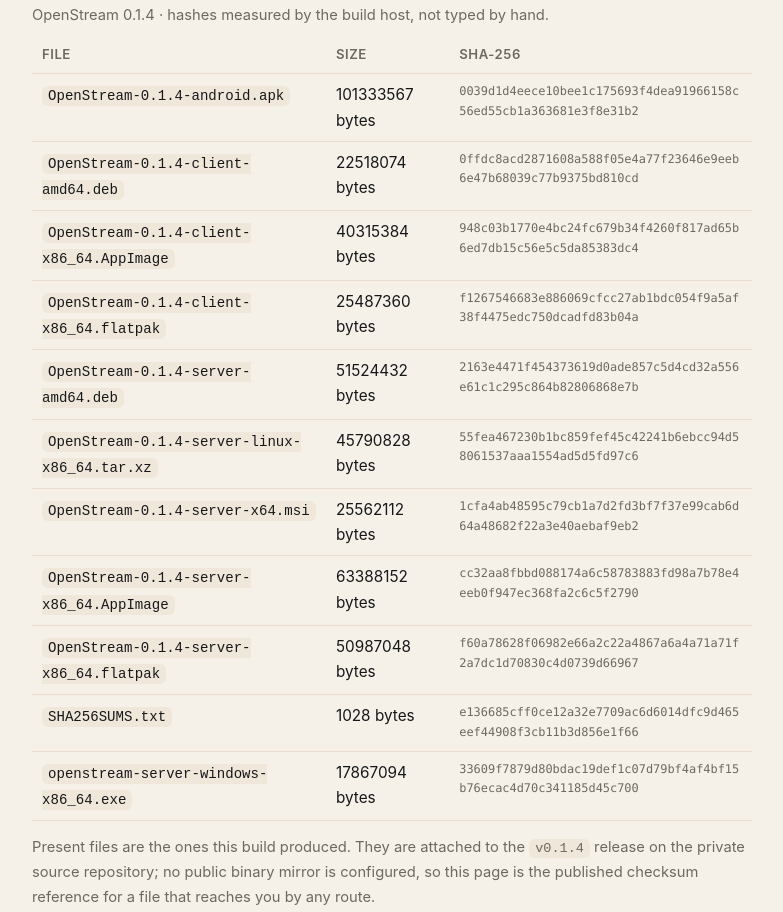
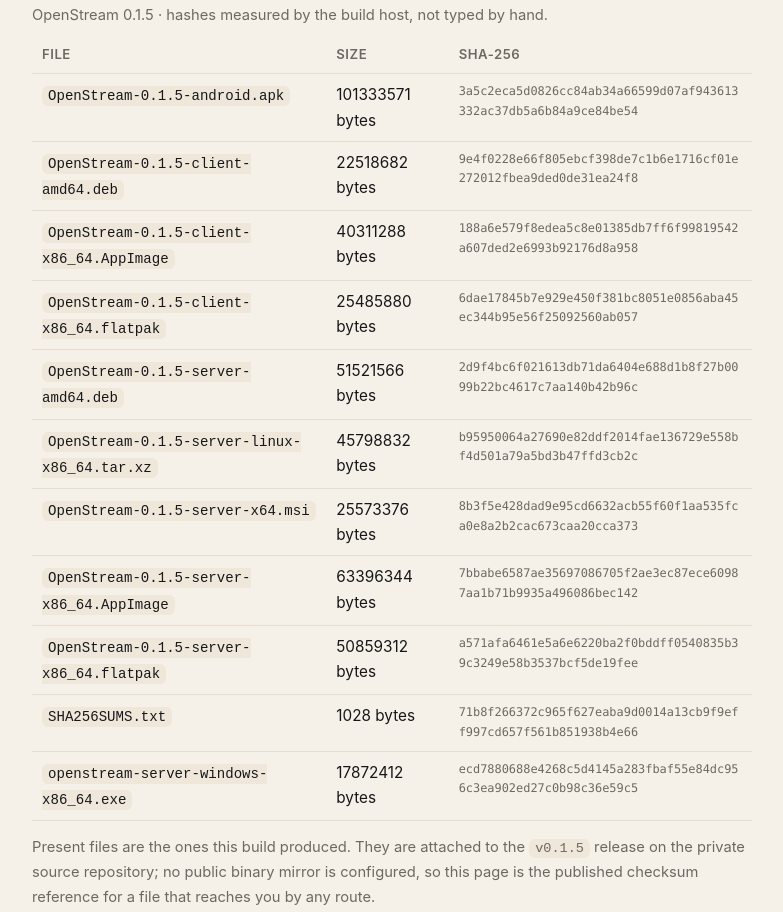
Before and after one commit to mhqurashi-apps/openstream, a plain HTML site: page downloads.html in a window 1280 px wide. Shown: the part 655-1567 px from the top of the page, without its empty margins (248-1031 px from the left). Drawn offline with Linux system fonts and the light colour scheme.

Commit message:
Publish the OpenStream public pages

```diff
--- a/downloads.html
+++ b/downloads.html
@@ -107,23 +107,23 @@
   <a href="https://github.com/MHQurashi/openstream/blob/master/docs/TESTING.md">docs/TESTING.md</a>.</p>
 
 <!-- artifacts:start -->
-  <p class="updated">OpenStream 0.1.4 &middot; hashes measured by the build host, not typed by hand.</p>
+  <p class="updated">OpenStream 0.1.5 &middot; hashes measured by the build host, not typed by hand.</p>
   <table>
     <tr><th>File</th><th>Size</th><th>SHA-256</th></tr>
-    <tr><td><code>OpenStream-0.1.4-android.apk</code></td><td>101333567 bytes</td><td class="hash">0039d1d4eece10bee1c175693f4dea91966158c56ed55cb1a363681e3f8e31b2</td></tr>
-    <tr><td><code>OpenStream-0.1.4-client-amd64.deb</code></td><td>22518074 bytes</td><td class="hash">0ffdc8acd2871608a588f05e4a77f23646e9eeb6e47b68039c77b9375bd810cd</td></tr>
-    <tr><td><code>OpenStream-0.1.4-client-x86_64.AppImage</code></td><td>40315384 bytes</td><td class="hash">948c03b1770e4bc24fc679b34f4260f817ad65b6ed7db15c56e5c5da85383dc4</td></tr>
-    <tr><td><code>OpenStream-0.1.4-client-x86_64.flatpak</code></td><td>25487360 bytes</td><td class="hash">f1267546683e886069cfcc27ab1bdc054f9a5af38f4475edc750dcadfd83b04a</td></tr>
-    <tr><td><code>OpenStream-0.1.4-server-amd64.deb</code></td><td>51524432 bytes</td><td class="hash">2163e4471f454373619d0ade857c5d4cd32a556e61c1c295c864b82806868e7b</td></tr>
-    <tr><td><code>OpenStream-0.1.4-server-linux-x86_64.tar.xz</code></td><td>45790828 bytes</td><td class="hash">55fea467230b1bc859fef45c42241b6ebcc94d58061537aaa1554ad5d5fd97c6</td></tr>
-    <tr><td><code>OpenStream-0.1.4-server-x64.msi</code></td><td>25562112 bytes</td><td class="hash">1cfa4ab48595c79cb1a7d2fd3bf7f37e99cab6d64a48682f22a3e40aebaf9eb2</td></tr>
-    <tr><td><code>OpenStream-0.1.4-server-x86_64.AppImage</code></td><td>63388152 bytes</td><td class="hash">cc32aa8fbbd088174a6c58783883fd98a7b78e4eeb0f947ec368fa2c6c5f2790</td></tr>
-    <tr><td><code>OpenStream-0.1.4-server-x86_64.flatpak</code></td><td>50987048 bytes</td><td class="hash">f60a78628f06982e66a2c22a4867a6a4a71a71f2a7dc1d70830c4d0739d66967</td></tr>
-    <tr><td><code>SHA256SUMS.txt</code></td><td>1028 bytes</td><td class="hash">e136685cff0ce12a32e7709ac6d6014dfc9d465eef44908f3cb11b3d856e1f66</td></tr>
-    <tr><td><code>openstream-server-windows-x86_64.exe</code></td><td>17867094 bytes</td><td class="hash">33609f7879d80bdac19def1c07d79bf4af4bf15b76ecac4d70c341185d45c700</td></tr>
+    <tr><td><code>OpenStream-0.1.5-android.apk</code></td><td>101333571 bytes</td><td class="hash">3a5c2eca5d0826cc84ab34a66599d07af943613332ac37db5a6b84a9ce84be54</td></tr>
+    <tr><td><code>OpenStream-0.1.5-client-amd64.deb</code></td><td>22518682 bytes</td><td class="hash">9e4f0228e66f805ebcf398de7c1b6e1716cf01e272012fbea9ded0de31ea24f8</td></tr>
+    <tr><td><code>OpenStream-0.1.5-client-x86_64.AppImage</code></td><td>40311288 bytes</td><td class="hash">188a6e579f8edea5c8e01385db7ff6f99819542a607ded2e6993b92176d8a958</td></tr>
+    <tr><td><code>OpenStream-0.1.5-client-x86_64.flatpak</code></td><td>25485880 bytes</td><td class="hash">6dae17845b7e929e450f381bc8051e0856aba45ec344b95e56f25092560ab057</td></tr>
+    <tr><td><code>OpenStream-0.1.5-server-amd64.deb</code></td><td>51521566 bytes</td><td class="hash">2d9f4bc6f021613db71da6404e688d1b8f27b0099b22bc4617c7aa140b42b96c</td></tr>
+    <tr><td><code>OpenStream-0.1.5-server-linux-x86_64.tar.xz</code></td><td>45798832 bytes</td><td class="hash">b95950064a27690e82ddf2014fae136729e558bf4d501a79a5bd3b47ffd3cb2c</td></tr>
+    <tr><td><code>OpenStream-0.1.5-server-x64.msi</code></td><td>25573376 bytes</td><td class="hash">8b3f5e428dad9e95cd6632acb55f60f1aa535fca0e8a2b2cac673caa20cca373</td></tr>
+    <tr><td><code>OpenStream-0.1.5-server-x86_64.AppImage</code></td><td>63396344 bytes</td><td class="hash">7bbabe6587ae35697086705f2ae3ec87ece60987aa1b71b9935a496086bec142</td></tr>
+    <tr><td><code>OpenStream-0.1.5-server-x86_64.flatpak</code></td><td>50859312 bytes</td><td class="hash">a571afa6461e5a6e6220ba2f0bddff0540835b39c3249e58b3537bcf5de19fee</td></tr>
+    <tr><td><code>SHA256SUMS.txt</code></td><td>1028 bytes</td><td class="hash">71b8f266372c965f627eaba9d0014a13cb9f9eff997cd657f561b851938b4e66</td></tr>
+    <tr><td><code>openstream-server-windows-x86_64.exe</code></td><td>17872412 bytes</td><td class="hash">ecd7880688e4268c5d4145a283fbaf55e84dc956c3ea902ed27c0b98c36e59c5</td></tr>
   </table>
   <p class="updated">Present files are the ones this build produced. They are
-  attached to the <code>v0.1.4</code> release on the private source repository; no
+  attached to the <code>v0.1.5</code> release on the private source repository; no
   public binary mirror is configured, so this page is the published checksum
   reference for a file that reaches you by any route.</p>
   <h3>Not in this build</h3>
```
